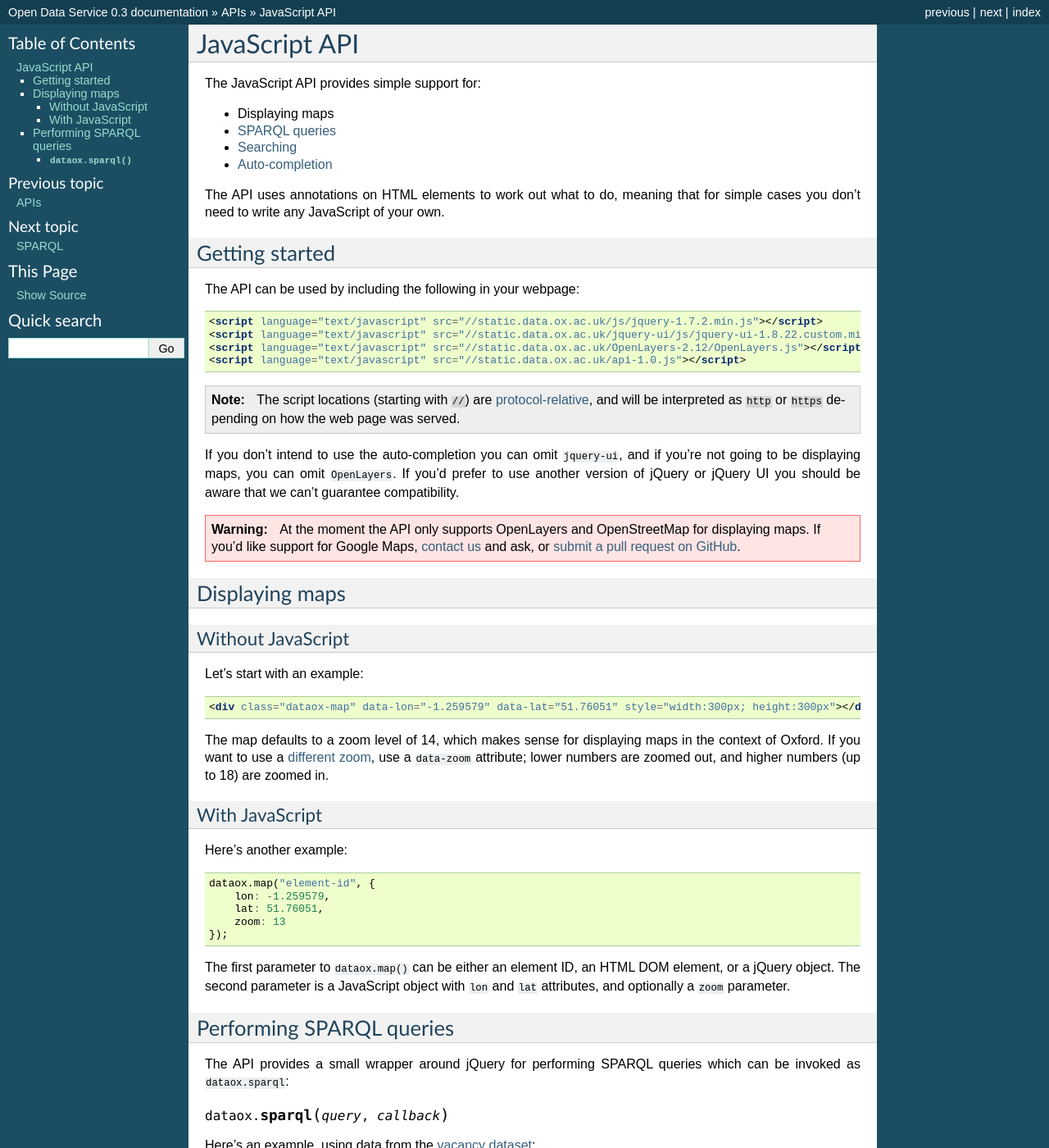
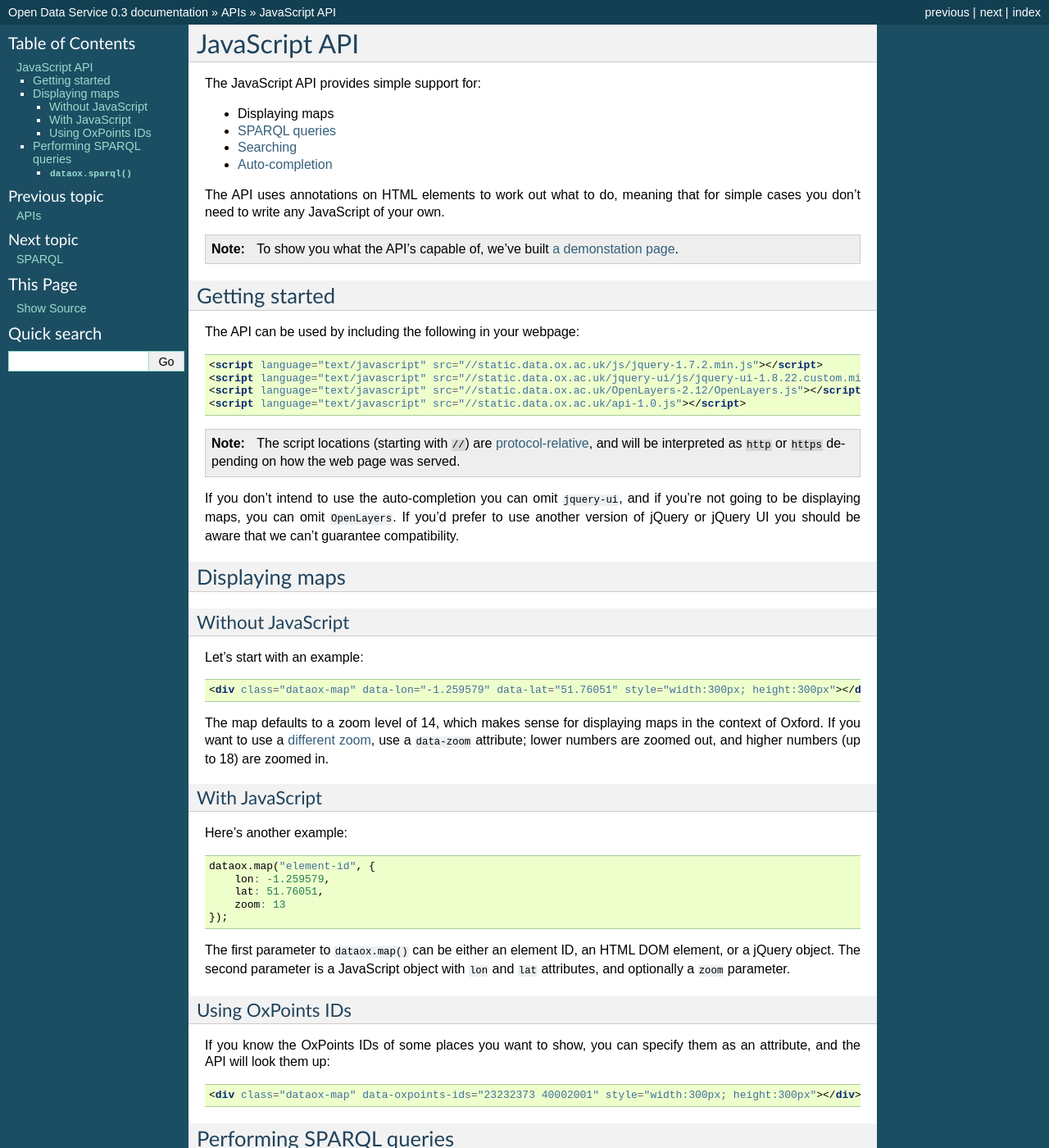
Before and after one commit to ox-it/dataox, a Sphinx documentation site: the page built from userdocs/source/api/javascript-api.rst, in a window 1280 px wide and 1400 px high. Shown: the whole window at 82% size. Built offline with Sphinx 7.4.7, drawn with Linux system fonts in a browser that asks for light colours; some of the changed text lies outside the part shown.

Commit message:
More JavaScript API docs (OxPoints IDs, link to example)

```diff
--- a/userdocs/source/api/javascript-api.rst
+++ b/userdocs/source/api/javascript-api.rst
@@ -10,6 +10,11 @@ The JavaScript API provides simple support for:
 
 The API uses annotations on HTML elements to work out what to do, meaning that
 for simple cases you don't need to write any JavaScript of your own.
+
+.. note::
+
+   To show you what the API's capable of, we've built `a demonstation page
+   <../_static/examples/api.html>`_.
 
 Getting started
 ---------------
@@ -34,13 +39,6 @@ If you don't intend to use the auto-completion you can omit ``jquery-ui``, and
 if you're not going to be displaying maps, you can omit ``OpenLayers``. If
 you'd prefer to use another version of jQuery or jQuery UI you should be aware
 that we can't guarantee compatibility.
-
-.. warning::
-
-   At the moment the API only supports OpenLayers and OpenStreetMap for
-   displaying maps. If you'd like support for Google Maps, :doc:`contact us
-   </contact>` and ask, or `submit a pull request on GitHub
-   <https://github.com/ox-it/dataox/blob/master/dataox/static/api-1.0.js>`_.
 
 Displaying maps
 ---------------
@@ -76,6 +74,16 @@ Here's another example:
 The first parameter to ``dataox.map()`` can be either an element ID, an HTML
 DOM element, or a jQuery object. The second parameter is a JavaScript object
 with ``lon`` and ``lat`` attributes, and optionally a ``zoom`` parameter.
+
+Using OxPoints IDs
+~~~~~~~~~~~~~~~~~~
+
+If you know the OxPoints IDs of some places you want to show, you can specify
+them as an attribute, and the API will look them up:
+
+.. code-block:: html
+
+   <div class="dataox-map" data-oxpoints-ids="23232373 40002001" style="width:300px; height:300px"></div>
 
 
 Performing SPARQL queries
@@ -118,3 +126,6 @@ Here's an example, using data from the :doc:`vacancy dataset </datasets/vacancy>
 callback as its second. The callback will receive a JavaScript object
 containing the results as `SPARQL Results JSON
 <http://www.w3.org/TR/rdf-sparql-json-res/>`_.
+
+For convenience, this function also sends the ``common_prefixes`` parameter,
+which means you don't need to specify prefixes for a lot of prefixes.
```
